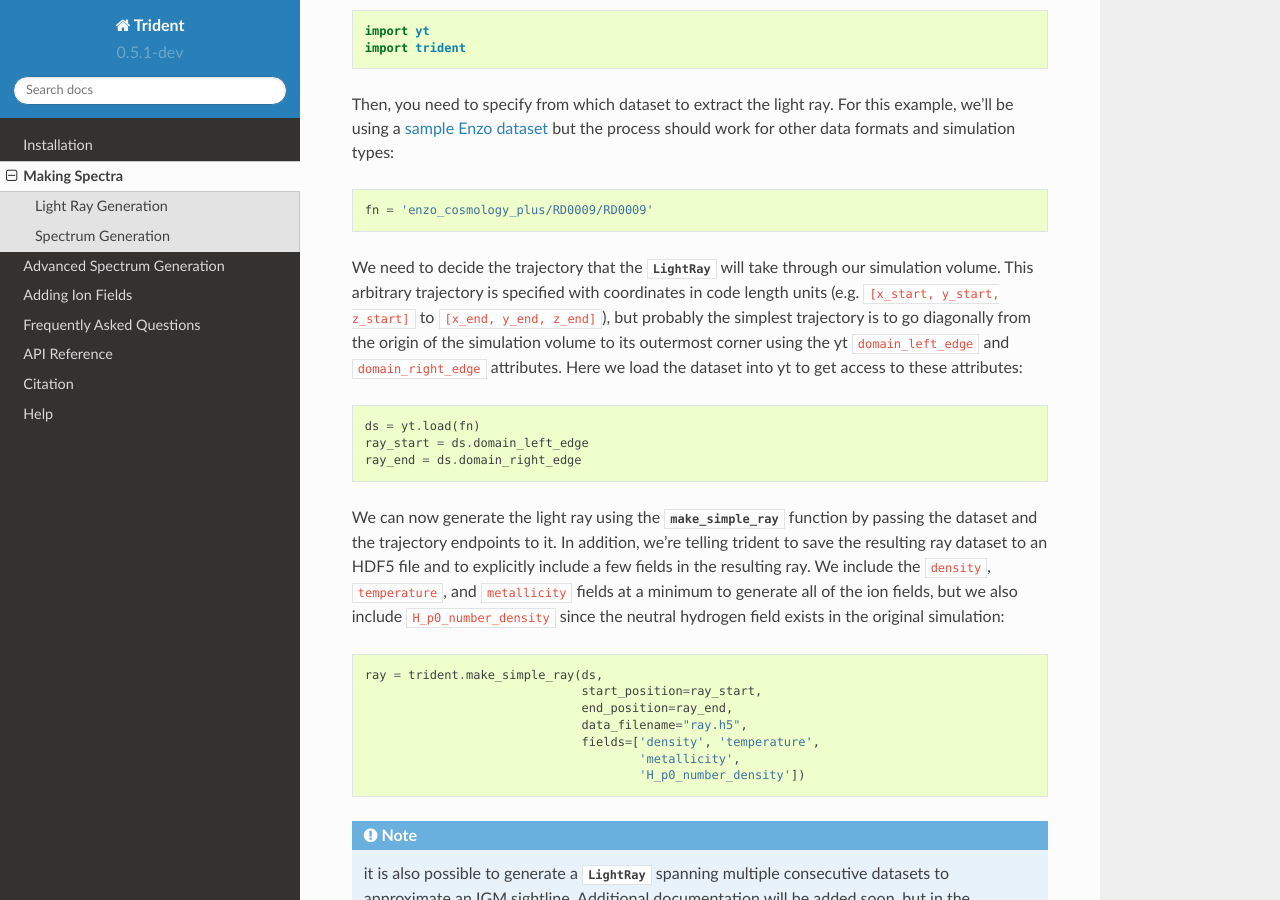
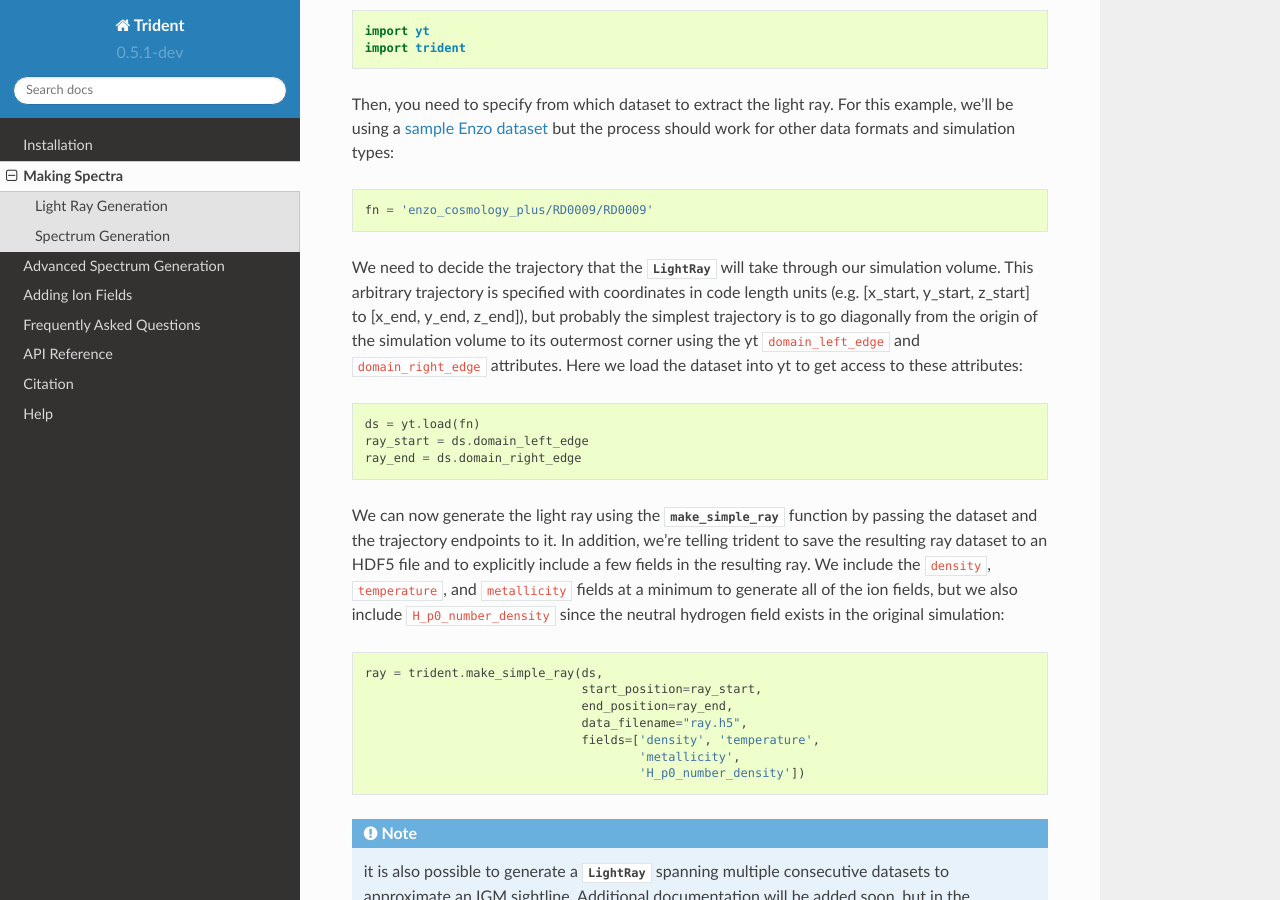
Before and after one commit to trident-project/trident, a Sphinx documentation site: the page built from doc/source/making_spectra.rst, in a window 1280 px wide and 900 px high, scrolled down 742 px. Built offline with Sphinx 7.4.7 and the Read the Docs theme 2.0.0, drawn with Linux system fonts in a browser that asks for light colours; formulas are drawn with MathJax 3.

```diff
--- a/doc/source/making_spectra.rst
+++ b/doc/source/making_spectra.rst
@@ -42,8 +42,8 @@ formats and simulation types::
 
 We need to decide the trajectory that the :class:`~trident.LightRay` will take
 through our simulation volume.  This arbitrary trajectory is specified with
-coordinates in code length units (e.g. ``[x_start, y_start, z_start]`` to
-``[x_end, y_end, z_end]``), but probably the simplest trajectory is to go
+coordinates in code length units (e.g. [x_start, y_start, z_start] to
+[x_end, y_end, z_end]), but probably the simplest trajectory is to go
 diagonally from the origin of the simulation volume to its outermost corner
 using the yt ``domain_left_edge`` and ``domain_right_edge`` attributes.  Here
 we load the dataset into yt to get access to these attributes::
--- a/doc/source/reference.rst
+++ b/doc/source/reference.rst
@@ -1,4 +1,4 @@
-.. api-reference:
+.. _api-reference:
 
 API Reference
 =============
```
Also changed, not shown: doc/source/advanced_spectra.rst (+26 -27 lines).
